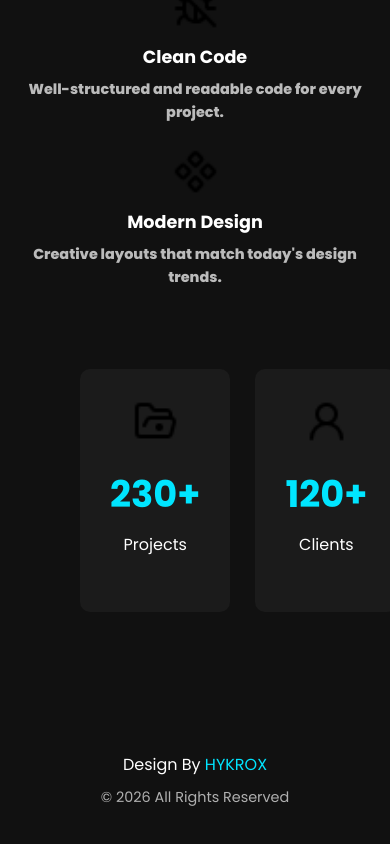
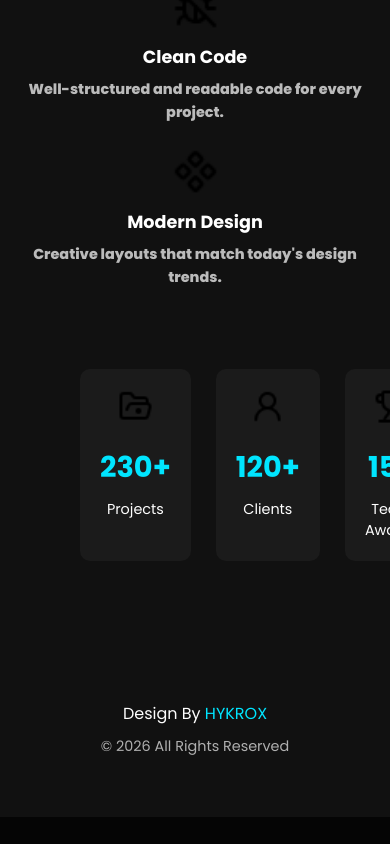
Before and after one commit to siyamthandagwamanda/ReactTS-UI-Challenge, a React (Vite) app: page / in a window 390 px wide. Shown: the part 2744-3588 px from the top of the page. After the commit the page ends 3561 px from the top, so only its background shows below. Built offline with nearby package versions, Linux system fonts and the light colour scheme.

Commit message:
Make Stat  section  responsive across smaller  screen sizes

```diff
--- a/src/components/StatCard/StatCard.css
+++ b/src/components/StatCard/StatCard.css
@@ -3,7 +3,7 @@
     padding: 30px;
     text-align: center;
     border-radius: 10px;
-    transform: transition 0.3s;
+    transition: transform 0.3s;
 }
 
 .stat-card img{
@@ -24,3 +24,57 @@
 .stat-card:hover{
     transform: translateY(-8px);
 }
+
+@media (max-width: 1023px){
+    .stat-card{
+        padding: 25px;
+    }
+
+    .stat-card img{
+        width: 40px;
+    }
+
+    .stat-card h2{
+        font-size: 2rem;
+    }
+
+    .stat-card p{
+        font-size: 0.95rem;
+    }
+}
+
+@media (max-width: 767px){
+    .stat-card{
+        padding: 20px;
+    }
+
+    .stat-card img{
+        width: 35px;
+    }
+
+    .stat-card h2{
+        font-size: 1.8rem;
+    }
+
+    .stat-card p{
+        font-size: 0.9rem;
+    }
+}
+
+@media (max-width: 200px){
+    .stat-card{
+        padding: 18px 15px;
+    }
+
+    .stat-card img{
+        width: 30px;
+    }
+
+    .stat-card h2{
+        font-size: 1.6rem;
+    }
+
+    .stat-card p{
+        font-size: 0.85rem;
+    }
+}
```
